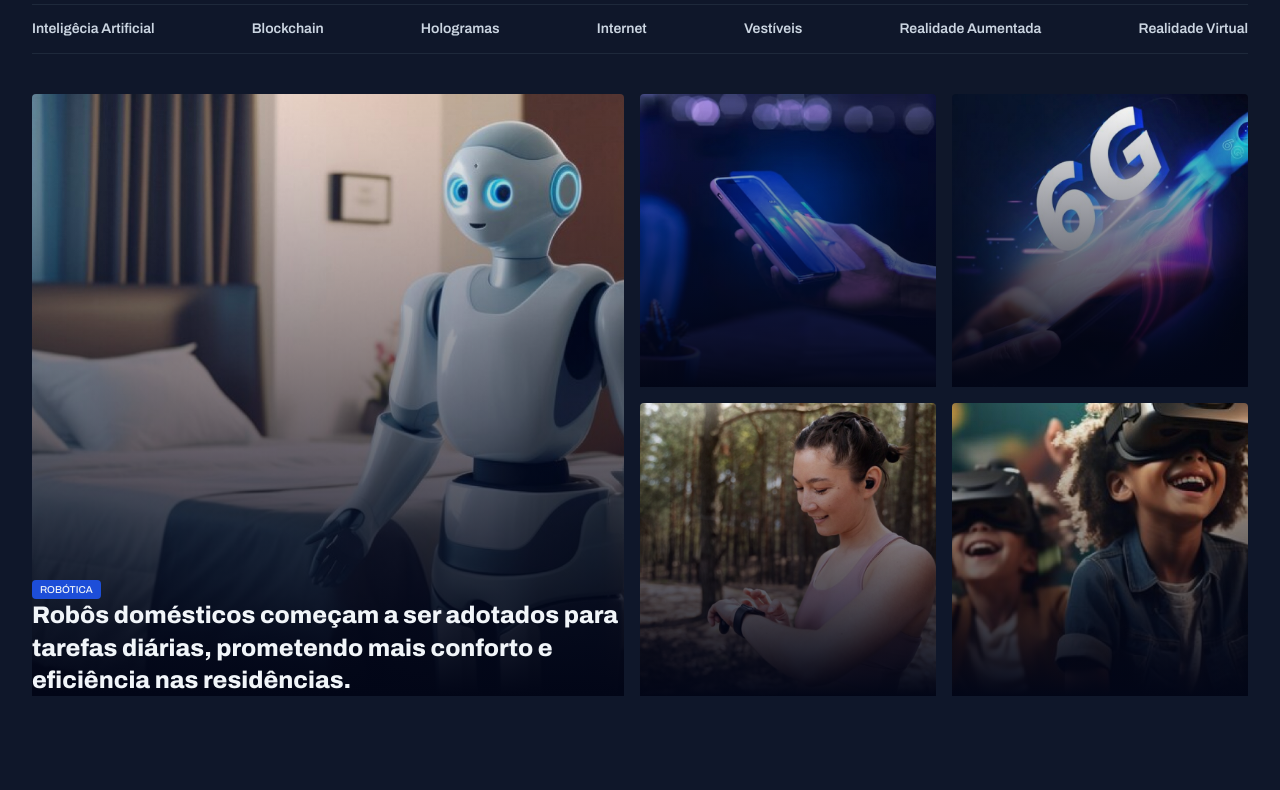
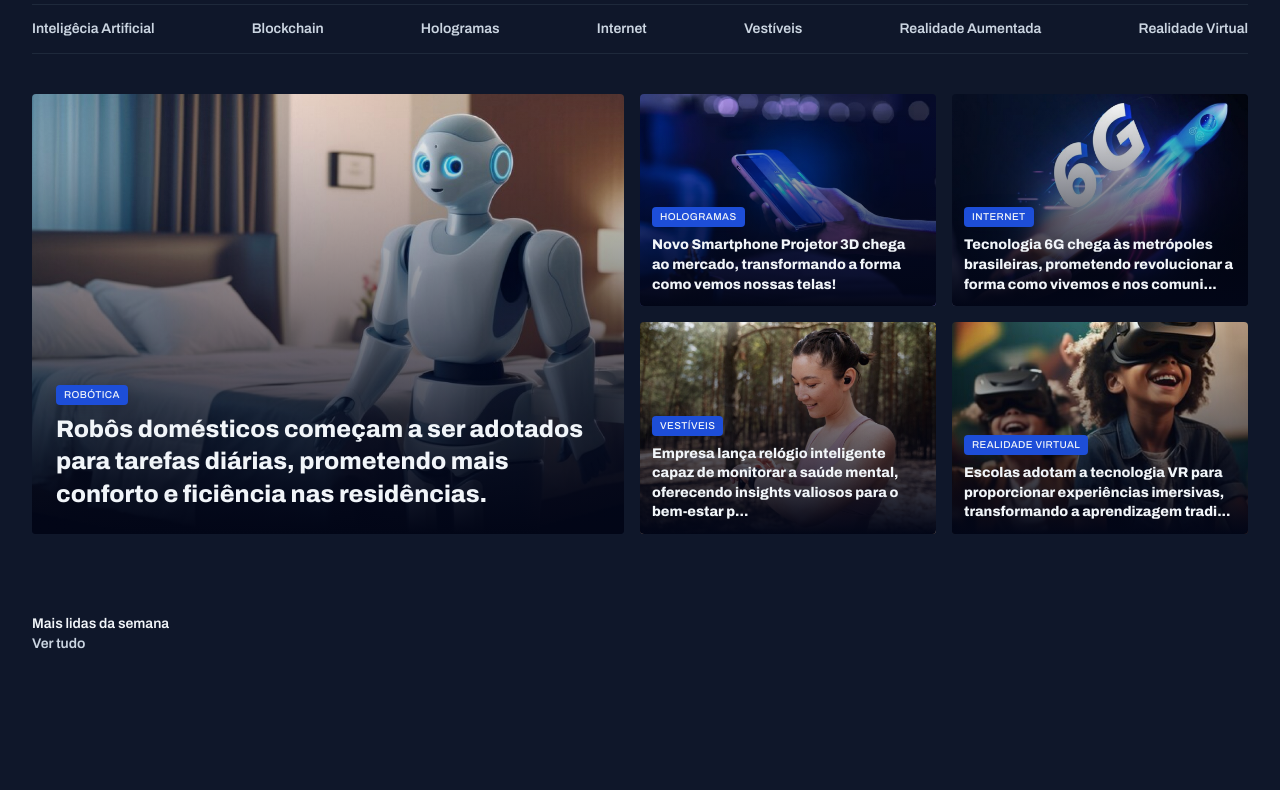
Before and after one commit to Thiaggoggarcia/Portal-de-noticias, a plain HTML site: page index.html in a window 1280 px wide. Shown: the part 68-858 px from the top of the page. Before the commit the page ends 800 px from the top, so only its background shows below. Drawn offline with Linux system fonts and the light colour scheme.

Commit message:
Finalizando a section emphasis

```diff
--- a/index.html
+++ b/index.html
@@ -37,43 +37,53 @@
     <main class="container">
         <section id="emphasis" class="grid grid-flow-col gap-16">
             <figure class="card">
-                <img src="/assets/images/Image 01.jpg" alt="">
-                <figcaption class="float">
+                <img src="/assets/images/Image 01.jpg" alt="Robôs domésticos começam a ser adotados para tarefas diárias, prometendo mais conforto e eficiência nas residências.">
+                <figcaption>
                     <span class="tag">ROBÓTICA</span>
-                    <h1>Robôs domésticos começam a ser adotados para tarefas diárias, prometendo mais conforto e eficiência nas residências.</h1>
+                    <h1>Robôs domésticos começam a ser adotados para tarefas diárias, prometendo mais conforto e ficiência nas residências.</h1>
                 </figcaption>
             </figure>
             <div class="grid grid-col-2 gap-16">
                 <figure class="card">
-                    <img src="/assets/images/Image 02.jpg" alt="">
+                    <img src="/assets/images/Image 02.jpg" alt="Novo Smartphone Projetor 3D chega ao mercado, transformando a forma como vemos nossas telas!">
                     <figcaption>
                         <span class="tag">HOLOGRAMAS</span>
                         <h3>Novo Smartphone Projetor 3D chega ao mercado, transformando a forma como vemos nossas telas!</h3>
                     </figcaption>
                 </figure>
                 <figure class="card">
-                    <img src="/assets/images/Image 03.jpg" alt="">
+                    <img src="/assets/images/Image 03.jpg" alt="Tecnologia 6G chega às metrópoles brasileiras, prometendo revolucionar a forma como vivemos e nos comunicamos.">
                     <figcaption>
                         <span class="tag">INTERNET</span>
-                        <h3>Tecnologia 6G chega às metrópoles brasileiras, prometendo revolucionar a forma como vivemos e nos comunicamos.</h3>
+                        <h3>Tecnologia 6G chega às metrópoles brasileiras, prometendo revolucionar a forma como vivemos e nos comuni...</h3>
                     </figcaption>
                 </figure>
                 <figure class="card">
-                    <img src="/assets/images/Image 04.jpg" alt="">
+                    <img src="/assets/images/Image 04.jpg" alt="Empresa lança relógio inteligente capaz de monitorar a saúde mental, oferecendo insights valiosos para o bem-estar pessoal.">
                     <figcaption>
                         <span class="tag">VESTÍVEIS</span>
-                        <h3>Empresa lança relógio inteligente capaz de monitorar a saúde mental, oferecendo insights valiosos para o bem-estar pessoal.</h3>
+                        <h3>Empresa lança relógio inteligente capaz de monitorar a saúde mental, oferecendo insights valiosos para o bem-estar p...
+                        </h3>
                     </figcaption>
                     </figure>
                 <figure class="card">
-                    <img src="/assets/images/Image 05.jpg" alt="">
+                    <img src="/assets/images/Image 05.jpg" alt="Escolas adotam a tecnologia VR para proporcionar experiências imersivas, transformando a aprendizagem tradicional.">
                     <figcaption>
                         <span class="tag">REALIDADE VIRTUAL</span>
-                        <h3>Escolas adotam a tecnologia VR para proporcionar experiências imersivas, transformando a aprendizagem tradicional.</h3>
+                        <h3>Escolas adotam a tecnologia VR para proporcionar experiências imersivas, transformando a aprendizagem tradi...</h3>
                     </figcaption>
                 </figure>
             </div>
         </section>
+        <section id="most-read">
+            <header>
+                <span>Mais lidas da semana</span>
+                <div>
+                    <a href="#">Ver tudo</a>
+                    <img src="/assets/icons/ArrowRight.svg" alt="">
+                </div>
+            </header
+        </section>
     </main>
 </body>
 </html>
--- a/styles/global.css
+++ b/styles/global.css
@@ -13,15 +13,19 @@
     --text-h3: 800 14px/140% var(--font-page);
     --text-normal: 600 14px/145% var(--font-page);
     --text-paragraph: 400 14px/160% var(--font-page);
-    --text-tag: 500 10px/12px var(--font-page)
+    --text-tag: 500 10px/1.2 var(--font-page)
 }
 
 *{
+
+    padding: 0;
+    margin: 0;
+}
+
+body{
     background-color: var(--bg-color);
     font: var(--text-normal);
     color: var(--text-color-primary);
-    margin: 0;
-    padding: 0;
 }
 
 ul{
@@ -43,7 +47,10 @@ img{
 
 h1{
     font:  var(--text-h1);
-    background: none;
+}
+
+h3{
+    font: var(--text-h3);
 }
 
 main{
--- a/styles/section.css
+++ b/styles/section.css
@@ -1,26 +1,39 @@
+#emphasis{
+    padding-bottom: 80px;
 
     .card{
         position: relative;
         overflow: hidden;
 
+        &::before{
+            content: "";
+            position: absolute;
+            border-radius: 4px;
+            inset: 0;
+            background: linear-gradient(180deg, transparent 0%, #020617);
+        }
+
         img{
+            object-fit: cover;
+            height: 100%;
             border-radius: 4px;
-        height: 100%;
-        object-fit: cover;
         }
 
         figcaption{
-        background: none;
+            position: absolute;
+            bottom: 0px;
+            padding: 24px;
+
+            &:has(h3){
+                padding: 12px;
             }
 
-    &::before{
-        content: "";
-        top: 50%;
-        position: absolute;
-        inset: 0;
-        background: linear-gradient(
-            180deg,
-            transparent 0%,
-            #020617 );
+            h1,
+            h3{
+                margin-top: 8px;
+            }
+
+        }
+
     }
 }
--- a/styles/utility.css
+++ b/styles/utility.css
@@ -22,14 +22,11 @@
 }
 
 .tag{
+    display: inline-block;
     background-color: var(--brand-color-dark);
     font: var(--text-tag);
     border-radius: 4px;
-    letter-spacing: 4%;
+    letter-spacing: 0.04em;
     padding: 4px 8px;
+    box-shadow: 0px 4px 16px rgba(2, 6, 23, 0.251);
 }
-
-.float{
-    position: absolute;
-    bottom: 0px;
-}
```
Lines whose indentation alone changed are shown as unchanged.
